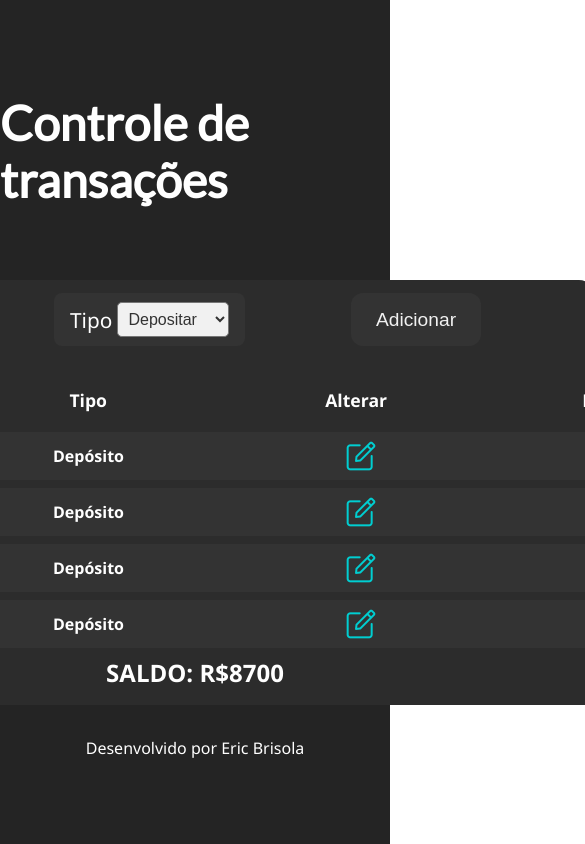
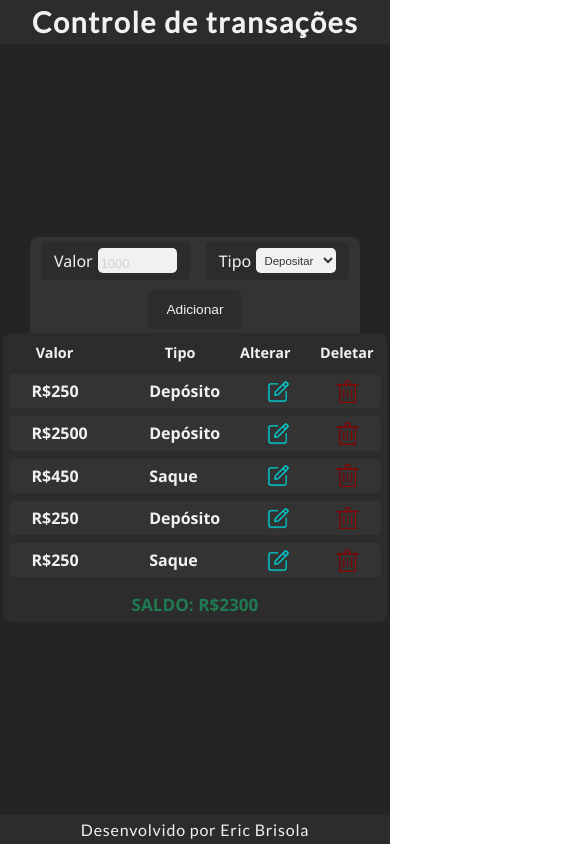
Before and after one commit to EricBrisola/-transactions-control, a React (Vite) app: page / in a window 390 px wide. Shown: the top 844 px of the page, 585 px wide, since content can reach past the window. Built offline with nearby package versions, Linux system fonts and the light colour scheme; data requests are answered from the project's data file.

Commit message:
style: finished main style and added mobile compatibility

```diff
--- a/db.json
+++ b/db.json
@@ -1,24 +1,29 @@
 {
   "transactions": [
     {
-      "id": "76526",
-      "value": "500",
+      "id": "29813",
+      "value": "250",
       "type": "deposit"
     },
     {
-      "id": "11881",
-      "value": "500",
+      "id": "31770",
+      "value": "2500",
       "type": "deposit"
     },
     {
-      "id": "20841",
-      "value": "5200",
+      "id": "3758",
+      "value": "450",
+      "type": "remove"
+    },
+    {
+      "id": "1019",
+      "value": "250",
       "type": "deposit"
     },
     {
-      "id": "89197",
-      "value": "2500",
-      "type": "deposit"
+      "id": "1208",
+      "value": "250",
+      "type": "remove"
     }
   ]
 }
--- a/src/App.css
+++ b/src/App.css
@@ -5,17 +5,26 @@
   display: flex;
   flex-direction: column;
   align-items: center;
-  justify-content: center;
+  justify-content: space-between;
   background-color: #242424;
   font-family: "Segoe UI", Tahoma, Geneva, Verdana, sans-serif;
-  color: #fff;
+  color: #f1f1f1;
 }
 
 .app-title {
+  width: 100%;
+  background-color: #2c2c2c;
   font-family: "Lato", sans-serif;
   font-size: 3rem;
-  margin-bottom: 4.5rem;
-  margin-top: 0.5rem;
+  letter-spacing: 0.1rem;
+  text-align: center;
+  padding: 0.3rem 0;
+}
+
+.transaction-app {
+  display: flex;
+  flex-direction: column;
+  align-items: center;
 }
 
 .transactions {
@@ -24,10 +33,8 @@
   align-items: center;
   gap: 0.5rem;
   width: 70rem;
-  margin-bottom: 2rem;
-  /* margin: 2rem 0 2rem 0; */
   padding: 1rem 0;
-  border-radius: 1rem;
+  border-radius: 0.5rem;
   background-color: #2c2c2c;
 }
 
@@ -39,7 +46,6 @@
   font-weight: 600;
   justify-content: space-around;
   align-items: center;
-  border-radius: 0.5rem;
   background-color: #2c2c2c;
 }
 
@@ -58,5 +64,134 @@
 }
 
 #value-header {
-  padding-right: 1rem;
+  padding-right: 1.5rem;
 }
+
+.no-transactions-made {
+  font-weight: 600;
+  font-size: 1.1rem;
+}
+.positive-balance {
+  color: #1f7a51;
+  margin-top: 0.5rem;
+}
+
+.negative-balance {
+  color: #8b0000;
+  margin-top: 0.5rem;
+}
+
+.footer {
+  font-family: "Lato", sans-serif;
+  width: 100%;
+  background-color: #2c2c2c;
+  text-align: center;
+  padding: 0.3rem 0;
+  font-weight: 500;
+  letter-spacing: 0.05rem;
+}
+
+/* mobile port */
+
+@media (max-width: 1024px) {
+  .app-title {
+    font-size: 2.142rem;
+  }
+
+  .transactions,
+  .transactions-header {
+    width: 50rem;
+  }
+
+  .transactions-header {
+    height: 2.14rem;
+  }
+
+  .positive-balance,
+  .negative-balance {
+    font-size: 1.071rem;
+  }
+}
+
+@media (max-width: 768px) {
+  .app-title {
+    font-size: 1.8rem;
+  }
+
+  .transactions,
+  .transactions-header {
+    width: 40rem;
+  }
+
+  .transactions-header {
+    height: 1.71rem;
+  }
+}
+
+@media (max-width: 425px) {
+  .transactions {
+    padding: 0.3428rem;
+  }
+
+  .transactions,
+  .transactions-header {
+    width: 24rem;
+  }
+
+  .transactions-header {
+    height: 1.71rem;
+  }
+
+  .header-titles {
+    font-size: 0.9rem;
+  }
+
+  #value-header {
+    padding-right: 1.7rem;
+  }
+
+  #delete-header {
+    padding-left: 1rem;
+  }
+}
+
+@media (max-width: 375px) {
+  .transactions,
+  .transactions-header {
+    width: 22rem;
+  }
+
+  #value-header {
+    padding-right: 1.2rem;
+  }
+
+  #edit-header {
+    padding-right: 0.2rem;
+  }
+
+  #delete-header {
+    padding-right: 0.2rem;
+  }
+}
+
+@media (max-width: 320px) {
+  .app-title {
+    font-size: 1.5rem;
+  }
+  .transactions,
+  .transactions-header {
+    width: 18rem;
+  }
+
+  .header-titles {
+    font-size: 0.8rem;
+  }
+
+  #value-header {
+    padding-right: 1.2rem;
+  }
+
+  #edit-header {
+    padding-left: 2.5rem;
+  }
+}
--- a/src/components/Modal/style.css
+++ b/src/components/Modal/style.css
@@ -12,34 +12,94 @@
 }
 
 .modal {
-  width: 25rem;
-  height: 8rem;
+  width: 38rem;
+  height: 13rem;
+  padding: 0.6rem;
   border-radius: 0.3rem;
-  padding: 2rem;
   background-color: #242424;
 }
 
 .close-modal {
   position: relative;
-  bottom: 9.6rem;
-  left: 13.3rem;
-  border-radius: 0.4rem;
-  /* border: 1px solid transparent;
-  transition: border-color 0.25s; */
+  bottom: 97.5%;
+  left: 94%;
+  border-radius: 0.3rem;
   padding: 0.4em 0.8em;
   font-weight: 500;
   cursor: pointer;
   border: none;
-  background-color: #9f4747;
-  color: #ffffff;
+  background-color: #850404;
+  color: #f1f1f1;
 }
 
 .modal-form {
   width: 100%;
   height: 100%;
+  border-radius: 0.3rem;
   display: flex;
+  flex-wrap: wrap;
   justify-content: center;
   align-items: center;
   gap: 0.5rem;
-  background-color: #9f4747;
+  background-color: #333333;
 }
+
+@media (max-width: 1024px) {
+  .modal {
+    width: 25rem;
+    height: 7.423rem;
+    padding: 0.342rem;
+    border-radius: 0.3rem;
+  }
+
+  .close-modal {
+    display: flex;
+    align-items: center;
+    justify-content: center;
+    font-size: 0.85rem;
+    width: 1rem;
+    height: 1rem;
+    bottom: 97%;
+    left: 94%;
+  }
+}
+
+@media (max-width: 425px) {
+  .modal {
+    width: 23rem;
+  }
+
+  .close-modal {
+    display: flex;
+    align-items: center;
+    justify-content: center;
+    font-size: 0.85rem;
+    width: 1rem;
+    height: 1rem;
+    bottom: 96%;
+    left: 93%;
+  }
+}
+
+@media (max-width: 375px) {
+  .modal {
+    width: 22rem;
+  }
+
+  .close-modal {
+    bottom: 96%;
+    left: 93%;
+  }
+}
+
+@media (max-width: 320px) {
+  .modal {
+    width: 15rem;
+    height: 11rem;
+  }
+
+  .close-modal {
+    bottom: 98.5%;
+    left: 90%;
+  }
+}
--- a/src/components/Transaction/style.css
+++ b/src/components/Transaction/style.css
@@ -6,7 +6,7 @@
   font-weight: 600;
   justify-content: space-around;
   align-items: center;
-  border-radius: 0.5rem;
+  border-radius: 0.3rem;
   background-color: #333333;
 }
 
@@ -29,3 +29,53 @@
   transition: 0.5s;
   scale: 1.1;
 }
+
+/* mobile port */
+
+@media (max-width: 1024px) {
+  .transaction {
+    width: 48.55rem;
+    height: 2.142rem;
+  }
+
+  .update-button,
+  .delete-button {
+    width: 1.428rem;
+    height: 1.428rem;
+  }
+}
+
+@media (max-width: 768px) {
+  .transaction {
+    width: 38.828rem;
+  }
+}
+
+@media (max-width: 425px) {
+  .transaction {
+    width: 23.31rem;
+  }
+}
+
+@media (max-width: 375px) {
+  .transaction {
+    width: 21.17rem;
+  }
+
+  .transaction-values,
+  .transaction-types {
+    width: 3rem;
+  }
+}
+
+@media (max-width: 320px) {
+  .transaction {
+    width: 17.48rem;
+    font-size: 0.8rem;
+  }
+
+  .transaction-values,
+  .transaction-types {
+    width: 3rem;
+  }
+}
--- a/src/components/TransactionForm/style.css
+++ b/src/components/TransactionForm/style.css
@@ -5,10 +5,9 @@
   width: 60rem;
   height: 5rem;
   padding: 0.5rem;
-  border-top-right-radius: 1rem;
-  border-top-left-radius: 1rem;
-  color: #fff;
-  background-color: #2c2c2c;
+  border-top-right-radius: 0.5rem;
+  border-top-left-radius: 0.5rem;
+  background-color: #333333;
   font-weight: 500;
   font-size: 1.3rem;
 }
@@ -18,10 +17,11 @@
   display: flex;
   align-items: center;
   gap: 0.3rem;
-  background-color: #333333;
+  background-color: #2c2c2c;
+  /* background-color: #333333; */
   padding: 0.8rem 1rem;
   height: 3.35rem;
-  border-radius: 0.5rem;
+  border-radius: 0.3rem;
   /* border: 1px solid #646cff; */
 }
 .value-input {
@@ -31,7 +31,8 @@
   padding-top: 0.3rem;
   border-radius: 0.3rem;
   font-size: 1.13rem;
-  color: #2c2c2c;
+  background-color: #f1f1f1;
+  border: none;
 }
 .value-input:focus {
   outline: none;
@@ -43,40 +44,106 @@
   color: #d5d0d0;
 }
 
-/* .select-label {
-  display: flex;
-  align-items: center;
-  gap: 0.3rem;
-  background-color: #333333;
-  padding: 0.8rem 1rem;
-  height: 3.35rem;
-  border-radius: 0.5rem;
-  /* border: 1px solid #646cff; */
-
 .select-input {
   width: 7rem;
   height: 2.2rem;
   padding: 0.4rem;
   font-size: 1rem;
   border-radius: 0.3rem;
+  border: none;
   background-color: #f1f1f1;
-  color: #333;
+  color: #333333;
+}
+.select-input option {
+  background-color: #f1f1f1;
 }
 
 .submit-button {
-  background-color: #333333;
+  background-color: #2c2c2c;
+  /* background-color: #333333; */
   color: #f1f1f1;
   /* TODO: armazenar todas cores em variaveis e trocar fff por f1f1f1 */
   height: 3.35rem;
   padding: 0.6em 1.2em;
   cursor: pointer;
-  border-radius: 0.75rem;
+  border-radius: 0.5rem;
   border: 2px solid transparent;
   font-weight: 500;
   font-size: 1.2rem;
 }
 .submit-button:hover {
-  /* margin-left: 0.3rem; */
   border-color: #646cff;
   transition: 0.4s;
 }
+
+@media (max-width: 1024px) {
+  .main-form {
+    width: 42.84rem;
+    height: 3.57rem;
+    font-size: 0.93rem;
+  }
+
+  .value-label,
+  .select-label,
+  .submit-button {
+    height: 2.392rem;
+  }
+
+  .value-input {
+    height: 1.57rem;
+    width: 4.998rem;
+    font-size: 0.806rem;
+  }
+
+  .select-input {
+    height: 1.57rem;
+    width: 4.998rem;
+    font-size: 0.714rem;
+    padding: 0.28rem;
+  }
+
+  .submit-button {
+    height: 2.392rem;
+    font-size: 0.856rem;
+  }
+}
+
+@media (max-width: 768px) {
+  .main-form {
+    width: 34.26rem;
+  }
+}
+
+@media (max-width: 425px) {
+  .main-form {
+    width: 20.57rem;
+    height: 6rem;
+    font-size: 1rem;
+    flex-wrap: wrap;
+    gap: 0.5rem;
+    padding: 0.2rem;
+  }
+
+  .value-label,
+  .select-label {
+    padding: 0.64rem 0.8rem;
+  }
+}
+
+@media (max-width: 375px) {
+  .main-form {
+    width: 18.68rem;
+  }
+
+  .value-label,
+  .select-label {
+    padding: 0.64rem 0.64rem;
+  }
+}
+
+@media (max-width: 320px) {
+  .main-form {
+    height: 6.5rem;
+    background-color: #242424;
+  }
+}
```
Also changed, not shown: src/index.css (+0 -54 lines).
